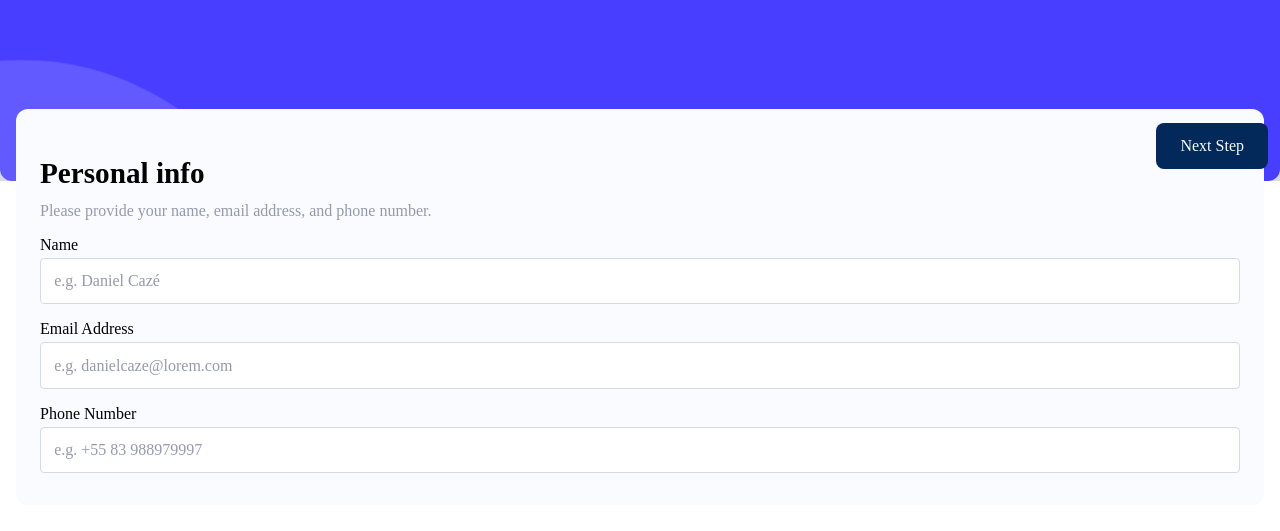
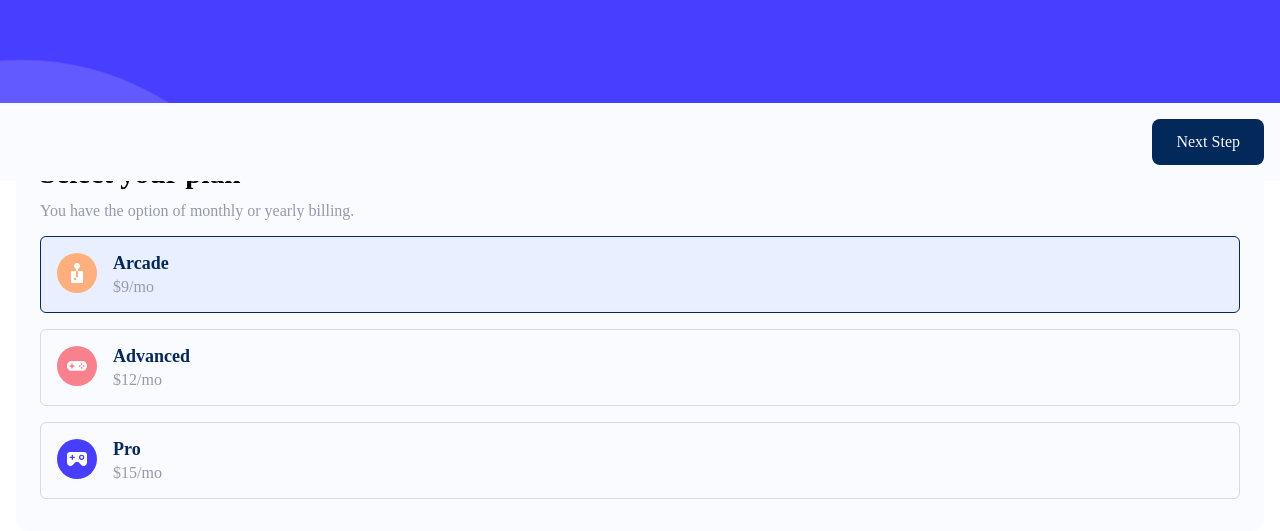
Before and after one commit to danielcaze/multi-step-form, a React (Vite) app: page / in a window 1280 px wide. Shown: the part 619-1150 px from the top of the page. Before the commit the page ends 1124 px from the top, so only its background shows below. Built offline with nearby package versions, Linux system fonts and the light colour scheme.

Commit message:
feat: Radio Component

```diff
--- a/package.json
+++ b/package.json
@@ -10,6 +10,8 @@
     "lint": "eslint src --ext .ts,.tsx --fix"
   },
   "dependencies": {
+    "@radix-ui/react-toggle-group": "^1.0.2",
+    "polished": "^4.2.2",
     "react": "^18.2.0",
     "react-dom": "^18.2.0",
     "styled-components": "^5.3.6"
--- a/src/App.tsx
+++ b/src/App.tsx
@@ -3,6 +3,7 @@ import { useTheme } from 'styled-components'
 import { Box } from './components/Box'
 import { FirstStep } from './components/FirstStep'
 import { Footer } from './components/Footer'
+import { SecondStep } from './components/SecondStep'
 import { Steps } from './components/Steps'
 
 export function App() {
@@ -51,7 +52,8 @@ export function App() {
         changeCurrentStep={changeCurrentStep}
       />
       <Box>
-        <FirstStep />
+        {/* <FirstStep /> */}
+        <SecondStep />
       </Box>
       <Footer
         currentIndex={currentStep}
--- a/src/components/FirstStep/index.tsx
+++ b/src/components/FirstStep.tsx
@@ -1,5 +1,5 @@
-import { Header } from '../Header'
-import { Input } from '../Input'
+import { Header } from './Header'
+import { Input } from './Input'
 
 export function FirstStep() {
   return (
--- a/src/components/Footer/index.tsx
+++ b/src/components/Footer/index.tsx
@@ -1,3 +1,4 @@
+import { memo } from 'react'
 import { FooterContainer } from './styles'
 
 type FooterPropsType = {
@@ -7,7 +8,7 @@ type FooterPropsType = {
   previousStep(): void
 }
 
-export function Footer({
+export const Footer = memo(function FooterComponent({
   currentIndex,
   steps,
   previousStep,
@@ -36,4 +37,4 @@ export function Footer({
       </button>
     </FooterContainer>
   )
-}
+})
--- a/src/components/Footer/styles.ts
+++ b/src/components/Footer/styles.ts
@@ -8,7 +8,7 @@ export const FooterContainer = styled.footer<FooterContainerPropstype>`
   display: flex;
   align-items: center;
 
-  padding: 0.75rem;
+  padding: 1rem;
 
   position: fixed;
   bottom: 0;
@@ -16,6 +16,7 @@ export const FooterContainer = styled.footer<FooterContainerPropstype>`
   right: 0;
 
   color: ${({ theme }) => theme.color.neutral['cool-gray']};
+  background-color: ${({ theme }) => theme.color.neutral.alabaster};
   font-family: ${({ theme }) => theme.font.family.medium};
 
   button:first-child:hover {
--- /dev/null
+++ b/src/components/RadioGroup/index.tsx
@@ -0,0 +1,48 @@
+import { RadioContainer, RadioContent } from './styles'
+
+type RadioGroupPropsType = {
+  items: {
+    title: string
+    icon?: string
+    pricing: string
+  }[]
+  recurringType: 'monthly' | 'yearly'
+  changePlan(plan: string): void
+  plan: string
+}
+
+export function RadioGroup({
+  items,
+  recurringType,
+  plan,
+  changePlan,
+}: RadioGroupPropsType) {
+  return (
+    <RadioContainer
+      type="single"
+      value={plan}
+      aria-label="Plans"
+      onValueChange={(value) => changePlan(value)}
+    >
+      {items.map((item) => (
+        <RadioContent
+          key={item.title}
+          value={item.title}
+          aria-label={item.title}
+        >
+          {!!item.icon && <img src={item.icon} alt="" />}
+          <div>
+            <strong>{item.title}</strong>
+            <p>
+              $
+              {recurringType === 'yearly'
+                ? `${Number(item.pricing) * 10}/yr`
+                : `${item.pricing}/mo`}
+            </p>
+            {recurringType === 'yearly' && <span>2 months free</span>}
+          </div>
+        </RadioContent>
+      ))}
+    </RadioContainer>
+  )
+}
--- /dev/null
+++ b/src/components/RadioGroup/styles.ts
@@ -0,0 +1,55 @@
+import * as ToggleGroup from '@radix-ui/react-toggle-group'
+import styled from 'styled-components'
+import { lighten } from 'polished'
+
+export const RadioContent = styled(ToggleGroup.Item)`
+  display: flex;
+  align-items: flex;
+  gap: 1rem;
+
+  padding: 1rem;
+
+  border: 1px solid ${(props) => props.theme.color.neutral['light-gray']};
+  border-radius: 6px;
+  width: 100%;
+
+  div {
+    display: flex;
+    flex-direction: column;
+    align-items: flex-start;
+    gap: 0.25rem;
+
+    strong,
+    p,
+    span {
+      font-family: ${({ theme }) => theme.font.family.medium};
+    }
+
+    strong {
+      color: ${({ theme }) => theme.color.primary['marine-blue']};
+      font-size: 1.125rem;
+    }
+
+    p {
+      color: ${({ theme }) => theme.color.neutral['cool-gray']};
+    }
+
+    span {
+      color: ${({ theme }) => theme.color.primary['marine-blue']};
+      font-size: 0.825rem;
+    }
+  }
+
+  &[data-state='on'] {
+    background: ${({ theme }) =>
+    lighten(0.12, theme.color.primary['pastel-blue'])};
+    border-color: ${({ theme }) => theme.color.primary['marine-blue']};
+    transition: all 0.5s;
+  }
+`
+
+export const RadioContainer = styled(ToggleGroup.Root)`
+  ${RadioContent} + ${RadioContent} {
+    margin-top: 1rem;
+  }
+`
--- /dev/null
+++ b/src/components/SecondStep.tsx
@@ -0,0 +1,49 @@
+import { Header } from './Header'
+import { RadioGroup } from './RadioGroup'
+import ArcadeIcon from '../assets/images/icon-arcade.svg'
+import AdvancedIcon from '../assets/images/icon-advanced.svg'
+import ProIcon from '../assets/images/icon-pro.svg'
+import { useState } from 'react'
+
+export function SecondStep() {
+  const plans = [
+    {
+      icon: ArcadeIcon,
+      title: 'Arcade',
+      pricing: '9',
+    },
+    {
+      icon: AdvancedIcon,
+      title: 'Advanced',
+      pricing: '12',
+    },
+    {
+      icon: ProIcon,
+      title: 'Pro',
+      pricing: '15',
+    },
+  ]
+
+  const [selectedPlan, setSelectedPlan] = useState(plans[0].title)
+
+  function handleChangePlan(plan: string) {
+    setSelectedPlan(plan)
+  }
+
+  return (
+    <>
+      <Header
+        title="Select your plan"
+        subtitle="You have the option of monthly or yearly billing."
+      />
+      <fieldset style={{ border: 'none' }}>
+        <RadioGroup
+          items={plans}
+          recurringType={'monthly'}
+          changePlan={handleChangePlan}
+          plan={selectedPlan}
+        />
+      </fieldset>
+    </>
+  )
+}
```
Also changed, not shown: src/components/FirstStep/styles.ts (deleted), 1 other file (tests, documents, lock files or other folders).
